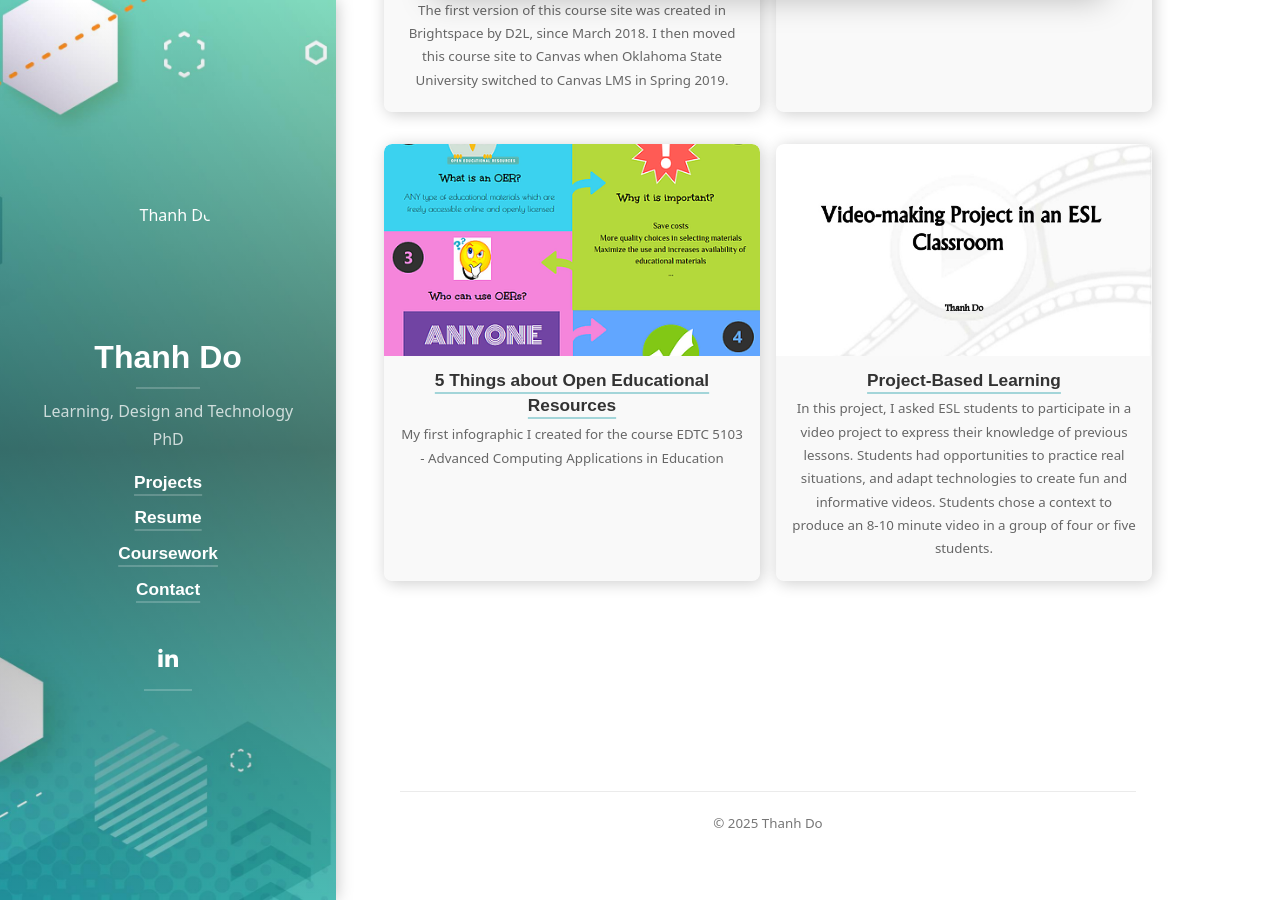
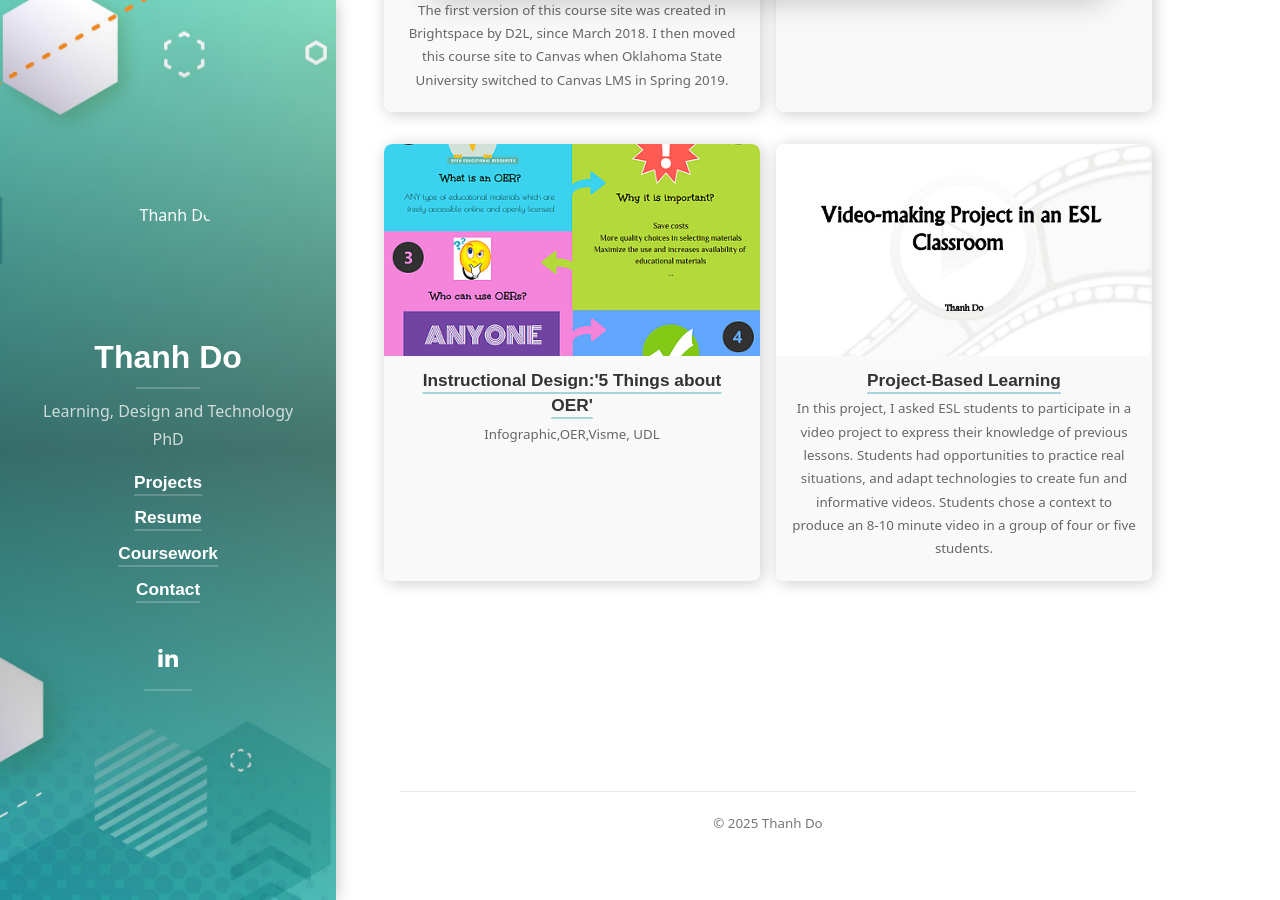
Before and after one commit to thanhpdo/thanhpdo.github.io, a Jekyll site: the page built from projects.md, in a window 1280 px wide and 900 px high, scrolled down 1538 px. Built offline with Jekyll 4.4.1, drawn with Linux system fonts in a browser that asks for light colours; cached includes are drawn as plain includes; nearby versions of some CDN libraries; some web fonts are replaced; library files that are not in the unit come from our copies; part of the change alters nothing that is shown.

Commit message:
Update 5-things.md

```diff
--- a/_projects/5-things.md
+++ b/_projects/5-things.md
@@ -1,8 +1,8 @@
 ---
 layout: project
-title: '5 Things about Open Educational Resources'
+title: Instructional Design:'5 Things about OER'
 description: >
- My first infographic I created for the course EDTC 5103 - Advanced Computing Applications in Education
+ Infographic,OER,Visme, UDL
 
 date: '01-01-2018'
 image:
@@ -11,8 +11,18 @@ sitemap: false
 ---
 **My Role** Ph.D. Student
 
-**Target Audience** Edtech students
+**Target Audience** Edtech students and course instructor
 
 **Tools Used** Visme
 
-This project was created to provide a general concept of Open Educational Resources.
+**What I Did**
+Designed a concise infographic to introduce learners to the concept of Open Educational Resources (OER) as part of the course EDTC 5103 – Advanced Computing Applications in Education.
+Selected and simplified five key points (e.g., what OER are, benefits, where to find them, how licensing works, how to evaluate quality).
+Included links or references to OER repositories and examples that students could explore further.
+Integrated the infographic into course materials as a pre-reading or quick reference in activities that involve finding and using OER.
+
+**Reflections & Future Improvements**
+The infographic helped demystify OER and served as a reusable reference throughout the course.
+In the future, I would create companion activities where students apply the information (e.g., evaluating an OER using a short checklist derived from the infographic).
+I would like to develop versions of the infographic tailored to different audiences (e.g., faculty vs. undergraduate students).
+A short interactive or animated version could further increase engagement and support accessibility across devices.
```
